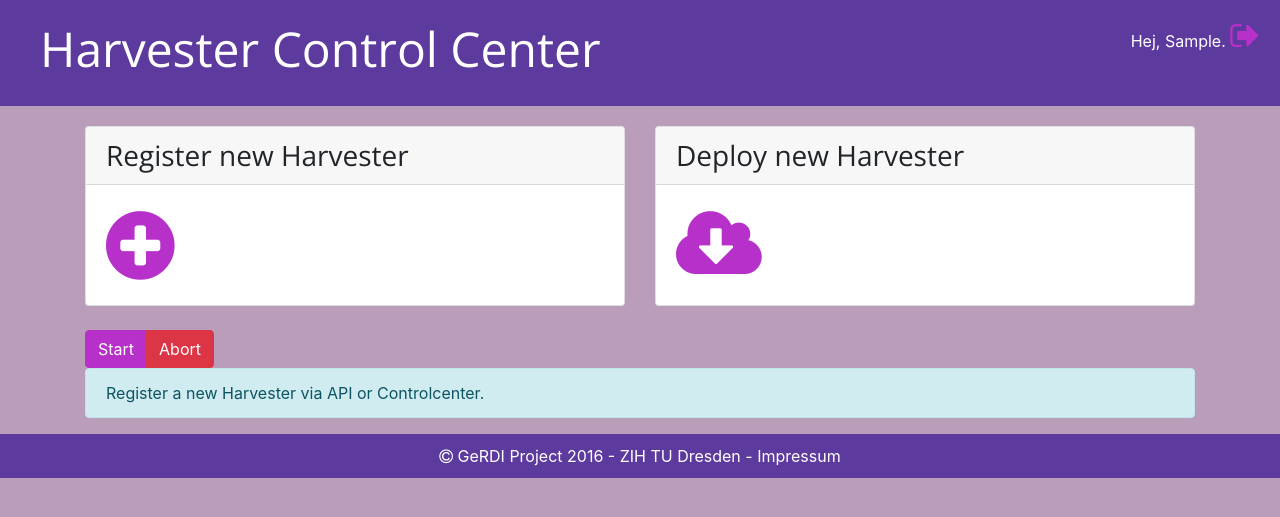
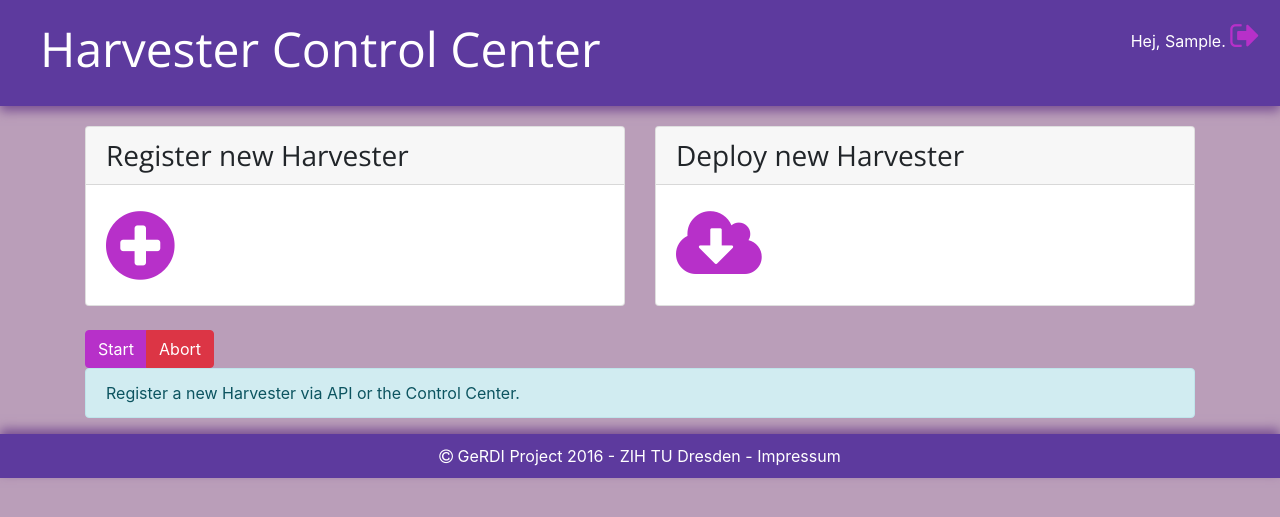
Before and after one commit to GeRDI-Project/HarvesterControlCenter, a Django app: page /hcc/ in a window 1280 px wide. Shown: the top 517 px of the page. Run offline with Django 3.2, Linux system fonts and the light colour scheme; the visitor is signed in with stand-in values (Sample User, id 1); data that the repository does not hold is empty; some libraries are stand-ins or nearby versions.

Commit message:
SAI-673 Pull request rework. Slight design improvements.

```diff
--- a/api/forms.py
+++ b/api/forms.py
@@ -16,6 +16,11 @@ __email__ = "Jan.froemberg@tu-dresden.de"
 
 
 class HarvesterForm(forms.ModelForm):
+    """
+    This class represents a HarvesterRegistration Form.
+    It smoothly integrates into bootstrap design via crispy-forms framework.
+    The helper property comes from crispy forms and configures thew form.
+    """
     class Meta:
         model = Harvester
         fields = ['name', 'repository', 'url']
@@ -31,6 +36,10 @@ class HarvesterForm(forms.ModelForm):
 
 
 class LoginForm(AuthenticationForm):
+    """
+    This class represents a Login Form used with crispy forms.
+    A helper property had to  be called in order to use crispy forms styling.
+    """
     username = forms.CharField(label="", required=True)
     password = forms.CharField(label="", required=True, widget=forms.PasswordInput)
 
--- a/api/harvesterapi.py
+++ b/api/harvesterapi.py
@@ -8,8 +8,14 @@ __email__ = "Jan.froemberg@tu-dresden.de"
 
 
 class HarvesterApi:
+    """
+
+     This Class holds a list of Harvester API constants which will be updated accordingly to the Harvester-BaseLibrary.
+
+    """
     P_HARVEST = "/harvest"
     P_HARVEST_ABORT = "/harvest/abort"
+    P_HARVEST_RESET = "/harvest/reset"
     P_HARVEST_SUBMIT = "/harvest/submit"
     P_HARVEST_SAVE = "/harvest/save"
     P_HARVEST_CRON = "/harvest/schedule?cron="
--- a/api/helpers.py
+++ b/api/helpers.py
@@ -1,7 +1,8 @@
+import requests
+from requests.exceptions import ConnectionError
+from rest_framework import status
 from rest_framework.response import Response
-from rest_framework import status
-from requests.exceptions import ConnectionError
-import requests
+
 from .harvesterapi import HarvesterApi
 
 __author__ = "Jan Frömberg"
@@ -14,7 +15,7 @@ __email__ = "Jan.froemberg@tu-dresden.de"
 
 
 class Helpers:
-    """Custom helper class."""
+    """Custom helper class to handle all the post and get requests via a request_type attribute."""
 
     @staticmethod
     def harvester_response_wrapper(harvester, request_type):
--- a/api/models.py
+++ b/api/models.py
@@ -1,8 +1,9 @@
 from __future__ import unicode_literals
+
+from django.contrib.auth.models import User
 from django.db import models
+from django.db.models.signals import post_save
 from django.dispatch import receiver
-from django.db.models.signals import post_save
-from django.contrib.auth.models import User
 from rest_framework.authtoken.models import Token
 
 __author__ = "Jan Frömberg"
@@ -14,9 +15,8 @@ __maintainer__ = "Jan Frömberg"
 __email__ = "Jan.froemberg@tu-dresden.de"
 
 
-# A Harvester model which is also used for serialization
 class Harvester(models.Model):
-    """This class represents the Harvester model."""
+    """This class represents the Harvester model which is also used for serialization."""
     name = models.CharField(max_length=255, blank=False, unique=True)
     metadataPrefix = models.CharField(max_length=255, blank=True)
     repository = models.CharField(max_length=255, blank=True)
--- a/api/static/css/hcc.css
+++ b/api/static/css/hcc.css
@@ -7,6 +7,7 @@ body {
     margin-top: 0;
     margin-bottom: 20px;
     padding: 20px 20px 20px 40px;
+    box-shadow: 0px 5px 10px #7a5193;
 }
 
 .page-header h1, .page-header h1 a, .page-header h1 a:visited, .page-header h1 a:active {
@@ -67,7 +68,9 @@ h1 a {
 }
 
 footer {
-  background-color: #5d3a9e;
-  color: #ffffff;
-  padding: 10px 10px 10px 10px;
+    background-color: #5d3a9e;
+    color: #ffffff;
+    padding: 10px 10px 10px 10px;
+    margin-top: 10px;
+    box-shadow: 0 0 0 #7a5193, 0px -5px 10px #7a5193;
 }
--- a/api/views.py
+++ b/api/views.py
@@ -1,3 +1,4 @@
+from django.contrib import messages
 from django.contrib.auth.decorators import login_required
 from django.contrib.auth.models import User
 from django.contrib.messages.views import SuccessMessageMixin
@@ -28,24 +29,38 @@ __email__ = "Jan.froemberg@tu-dresden.de"
 
 
 def index(request):
+    """
+    Index to show something meaningful instead of an empty page.
+    :param request:
+    :return: a HttpResponse
+    """
     return HttpResponse('Chuck Norris will never have a heart attack. His heart \
                         isn\'t nearly foolish enough to attack him.')
 
 
 @login_required
 def toggle_harvester(request, name):
+    """
+    This function toggles the enabled and disabled stratus of an harvester.
+
+    :param request: the request
+    :param name: name of the harvester
+    :return: an HttpResponseRedirect to the Main HCC page
+    """
     harv = get_object_or_404(Harvester, name=name)
     if harv.enabled is True:
         harv.disable()
+        messages.add_message(request, messages.SUCCESS, name + ' harvester disabled.')
     else:
         harv.enable()
+        messages.add_message(request, messages.SUCCESS, name + ' harvester enabled.')
     return HttpResponseRedirect('/hcc/')
 
 
 # @login_required
 def home(request):
     """
-    Home Entrypoint of GUI Web-Application
+    Home entry point of GUI Web-Application
     """
     feedback = {}
     harvesters = Harvester.objects.all()
@@ -67,6 +82,7 @@ def run_harvesters(request, format=None):
     for harvester in harvesters:
         response = Helpers.harvester_response_wrapper(harvester, 'POST_STARTH')
         feedback[harvester.name] = response.data[harvester.name]
+    # messages.add_message(request, messages.INFO, 'Start all harvester triggered.')
     return Response(feedback, status=status.HTTP_200_OK)
 
 
@@ -77,6 +93,7 @@ def start_harvest(request, name, format=None):
     Start Harvest via POST request to a harvester url
     """
     harvester = Harvester.objects.get(name=name)
+    # messages.add_message(request, messages.INFO, name + ' start triggered.')
     return Helpers.harvester_response_wrapper(harvester, 'POST_STARTH')
 
 
@@ -87,6 +104,7 @@ def stop_harvest(request, name, format=None):
     Stop Harvest via POST request to a harvester url
     """
     harvester = Harvester.objects.get(name=name)
+    # messages.add_message(request, messages.INFO, name + ' stop triggered.')
     return Helpers.harvester_response_wrapper(harvester, 'POST_STOPH')
 
 
--- a/hcc_py/urls.py
+++ b/hcc_py/urls.py
@@ -21,6 +21,7 @@ from django.urls import path, include
 # from django.conf.urls.static import static
 # end here
 from rest_framework_swagger.views import get_swagger_view
+
 from api import views
 from api.forms import LoginForm
 from api.views import RegisterHarvesterFormView
@@ -38,12 +39,12 @@ schema_view = get_swagger_view(title='Harvester ControlCenter API')
 urlpatterns = [
     path('', views.index, name='home'),
     path('hcc/', views.home, name='hcc_gui'),
+    path('hcc/<str:name>/toggle', views.toggle_harvester, name='toggle_harvester'),
+    path('hcc/register', RegisterHarvesterFormView.as_view(), name="hreg-form"),
     path('admin/', admin.site.urls),
     path('v1/', include('api.urls', namespace='v1')),
     path('docs/', schema_view),
     path('auth/', include('rest_framework.urls', namespace='rest_framework')),
     path('accounts/login/', auth_views.LoginView.as_view(authentication_form=LoginForm)),
     path('accounts/', include('django.contrib.auth.urls')),
-    path('hcc/<str:name>/toggle', views.toggle_harvester, name='toggle_harvester'),
-    path('hcc/register', RegisterHarvesterFormView.as_view(), name="hreg-form"),
 ] #+ static(settings.STATIC_URL, document_root=settings.STATIC_ROOT) #dev settings remove for production and use nginx as reverse proxy
--- a/templates/hcc/index.html
+++ b/templates/hcc/index.html
@@ -9,7 +9,6 @@
         <div class="col-sm">
             <div class="card">
               <h3 class="card-header">Register new Harvester</h3>
-
               <div class="card-body">
                 <a href="{% url 'hreg-form' %}" id="reg-button"><i class="fa fa-plus-circle fa-5x" aria-hidden="true"></i></a>
                 <!-- <a id="register-button" href="{% url 'hreg-form' %}" data-toggle="modal" data-target="#form-modal">Register</a> -->
@@ -27,7 +26,6 @@
         </div>
     </div><br>
 
-
     <div class="btn-group" role="group" aria-label="ControlPanel">
         <button id="startallharvesters" type="button" class="btn btn-primary">Start</button>
         <button id="stopallharvesters" type="button" class="btn btn-danger">Abort</button>
@@ -35,10 +33,9 @@
     <br>
 
       {% if harvesters|length > 0 %}
-
-      <div class="accordion" id="accordionExample">
+          <div class="accordion" id="harvesterAccordion">
         <div class="card">
-          <div class="card-header" id="headingOne">
+            <div class="card-header" id="headingEnabled">
             <h5 class="mb-0">
               <button class="btn btn-outline-info" type="button" data-toggle="collapse" data-target="#collapseOne" aria-expanded="true" aria-controls="collapseOne">
                 Enabled Harvesters
@@ -46,7 +43,7 @@
             </h5>
           </div>
           <div id="collapseOne" class="collapse show" aria-labelledby="headingOne" data-parent="#accordionDisabled">
-            <div class="card-body">
+              <div class="card-body">
               <div class="container">
               <div class="row">
               {% for harvester in harvesters %}
@@ -114,9 +111,7 @@
             </div>
           </div>
           </div>
-
-        </div><br>
-
+        </div>
         <div class="card">
           <div class="card-header" id="headingDisabled">
             <h5 class="mb-0">
@@ -178,21 +173,20 @@
             </div>
           </div>
           </div>
-        </div><br>
         </div>
-
+          </div>
       {% else %}
-          <div class="alert alert-info" role="alert">Register a new Harvester via API or Controlcenter.</div>
+          <div class="alert alert-info" role="alert">Register a new Harvester via API or the Control Center.</div>
       {% endif %}
 
     {% else %}
-      <div class="alert alert-warning" role="alert">You are not logged in ..</div>
+        <div class="alert alert-warning" role="alert">You are not logged in ..</div>
     {% endif %}
-
 </div>
 
 <!-- Info Modal -->
-<div class="modal fade" id="infoModal" tabindex="-1" role="dialog" aria-labelledby="myModalLabel" aria-hidden="true">
+    <div id="info-modal" class="modal fade" tabindex="-1" role="dialog" aria-labelledby="myModalLabel"
+         aria-hidden="true">
   <div class="modal-dialog">
     <div class="modal-content">
       <div class="modal-body">
```
Also changed, not shown: api/scheduler.py (+5 -6 lines), api/tests.py (+8 -5 lines).
